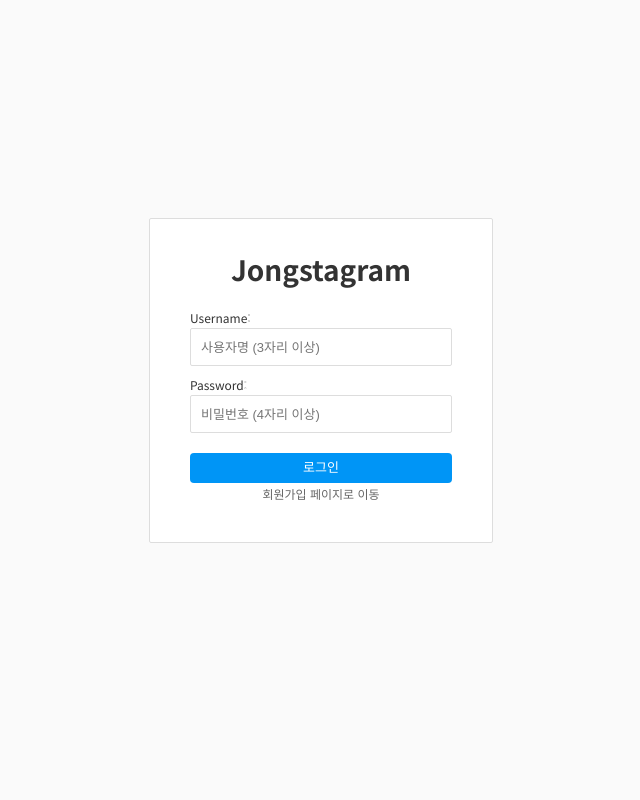
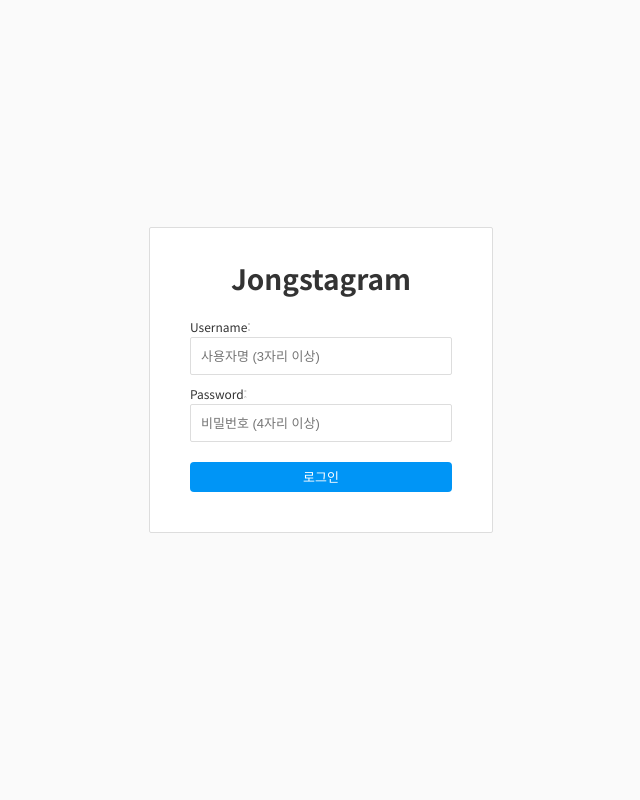
Before and after one commit to MJSEC-MJU/MJSEC_CTF, a Django app: page /users/login/ in a window 1280 px wide. Shown: the whole page, without its empty margins (319-959 px from the left). Run offline with Django 4.2, Linux system fonts and the light colour scheme.

Commit message:
UPDATE HTML 변조

```diff
--- a/jongstagram/templates/users/login.html
+++ b/jongstagram/templates/users/login.html
@@ -6,8 +6,10 @@
         <h1>Jongstagram</h1>
         {% csrf_token %}
         {{ form.as_p }}
-        <button type="submit" class="btn btn-login">로그인</button>
+        <button type="submit" class="btn btn-login" disabled>로그인</button>
+        <!--  MJSEC 여러분 회원가입 페이지가 공사중입니다! 회원가입을 하고 싶으시다면 찾아서 들어가세요
         <a href="{% url 'users:signup' %}">회원가입 페이지로 이동</a>
+        -->
     </form>
 </div>
-{% endblock %}}
+{% endblock %}
```
